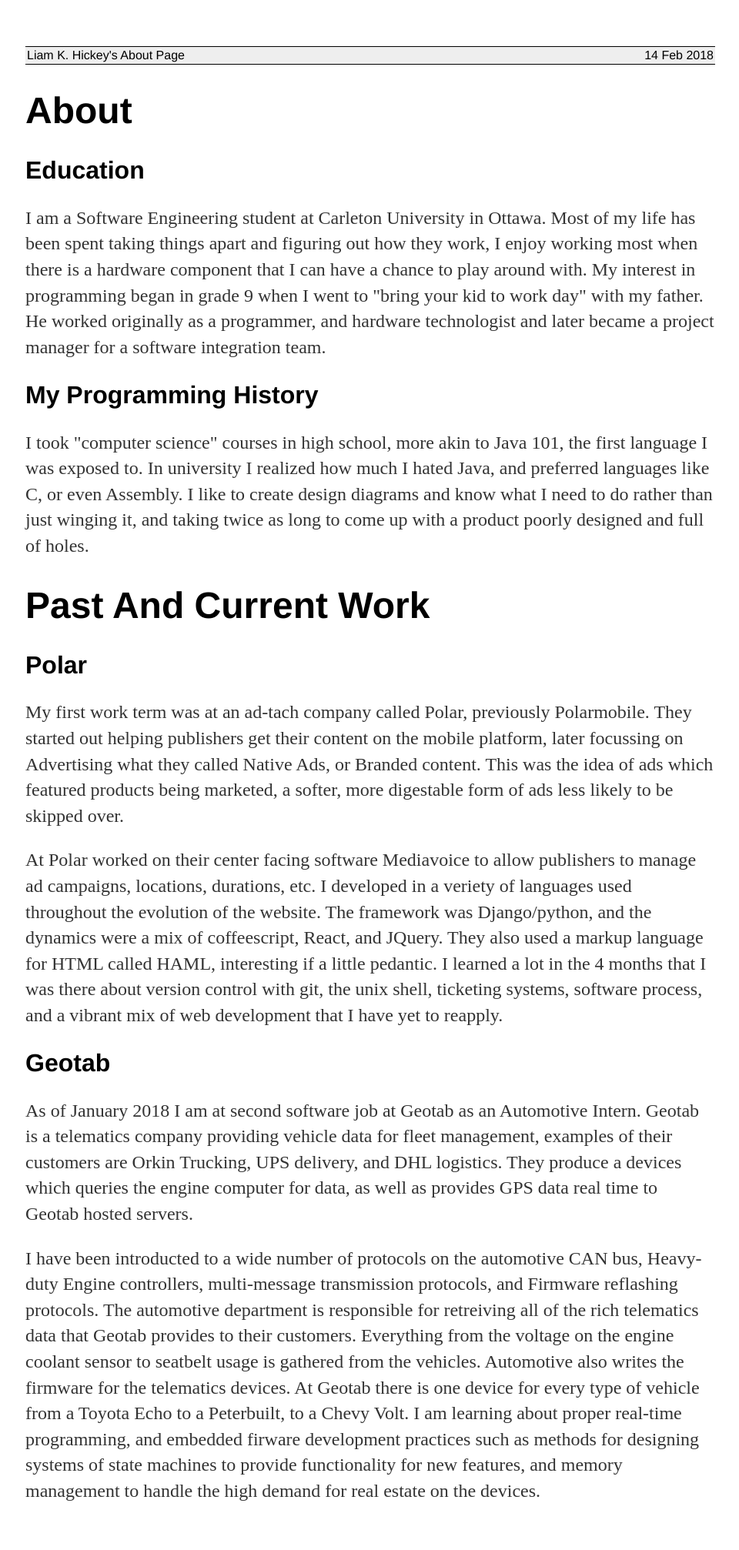
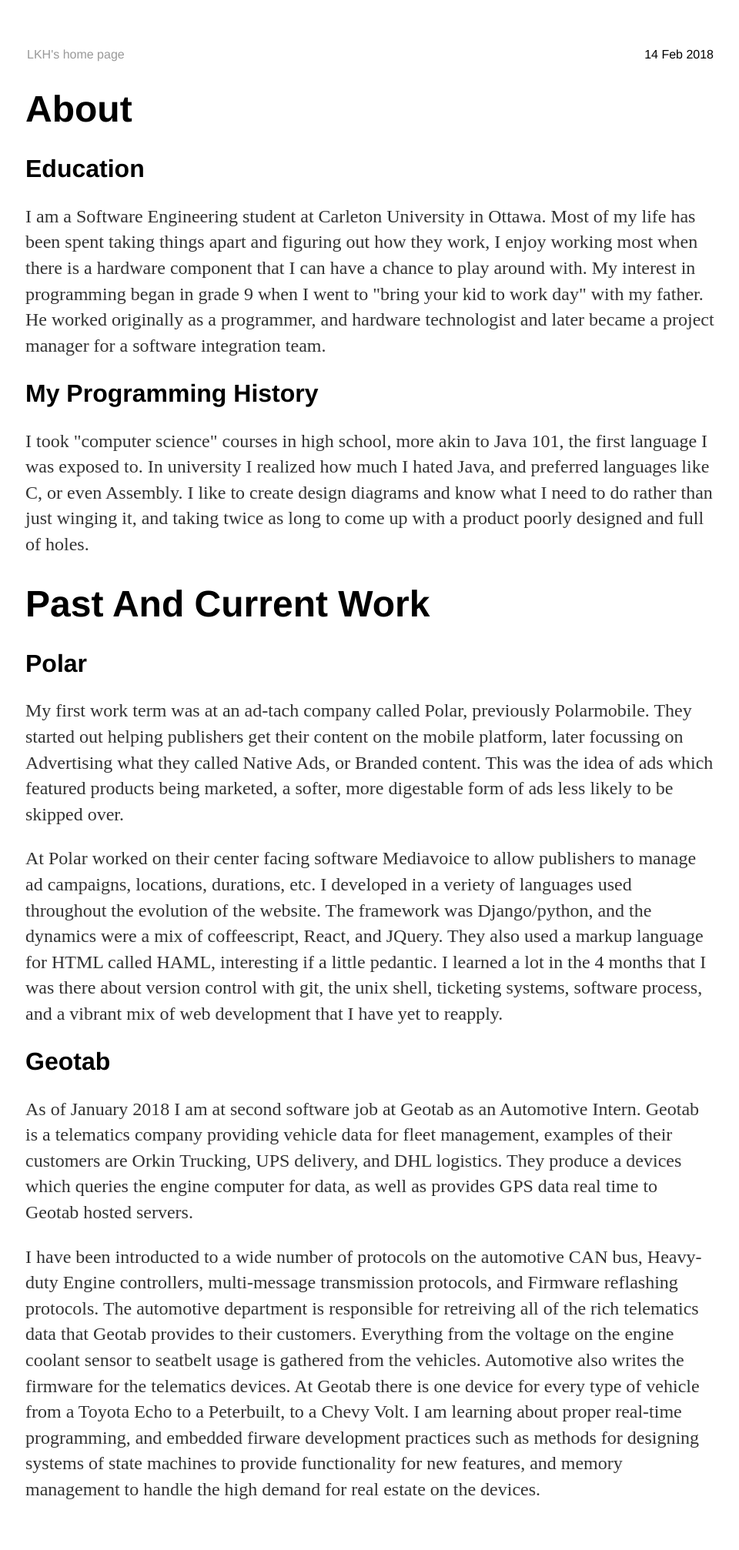
Before and after one commit to liamhickey/liamhickey.github.io, a Jekyll site: the page about.html, which Jekyll copies as it is, in a window 1280 px wide. Shown: the whole page at 77% size, without its empty margins (159-1119 px from the left). Built offline with Jekyll 4.4.1, drawn with Linux system fonts in a browser that asks for light colours.

Commit message:
remove border, and add home link

```diff
--- a/about.html
+++ b/about.html
@@ -10,7 +10,7 @@
 <table width="100%" cellpadding="0" summary="Canned page header">
 <tr>
 <td width="80%">
-Liam K. Hickey's About Page
+<a href="lkh" title="LKH's home page">LKH's home page</a><br />
 </td>
 <td width="20%" align="right">
 <script language="JavaScript" src="/datestamp.js" type='text/javascript'></script>
--- a/css/main.css
+++ b/css/main.css
@@ -13,11 +13,8 @@
     margin-right: 20px;
 }
 #Header {
+    font-size: 1.5em;
     font-family:'Helvetica', 'Arial', 'Sans-Serif';
-    border-style:solid;
-    border-color:black;
-    border-width:1px 0;
-    background-color:#eee;
 }
 a {
     text-decoration: none;
```
